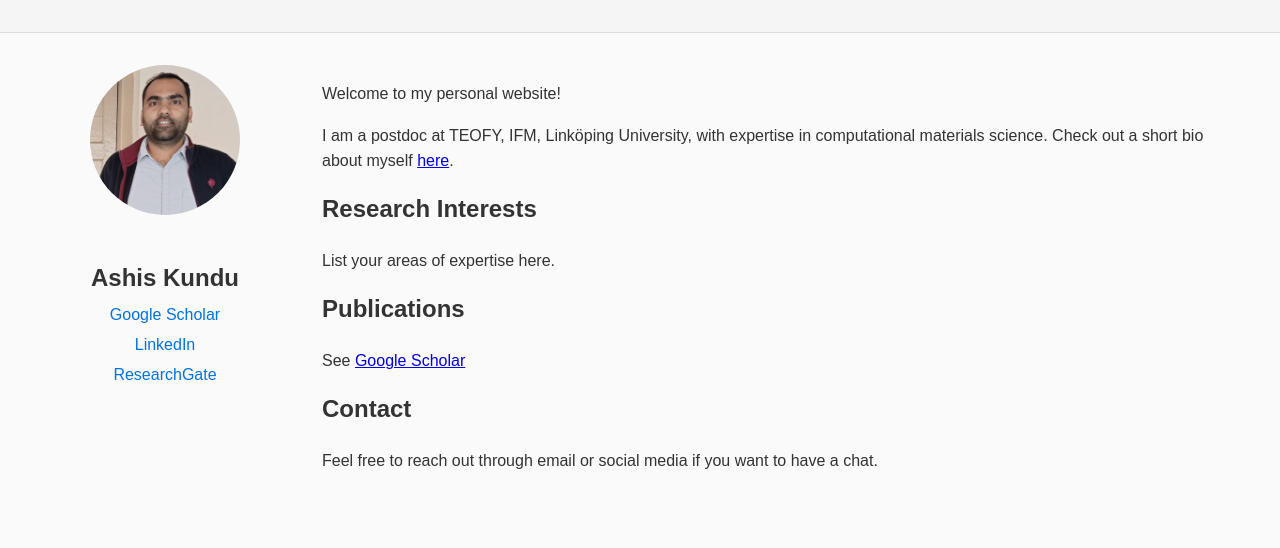
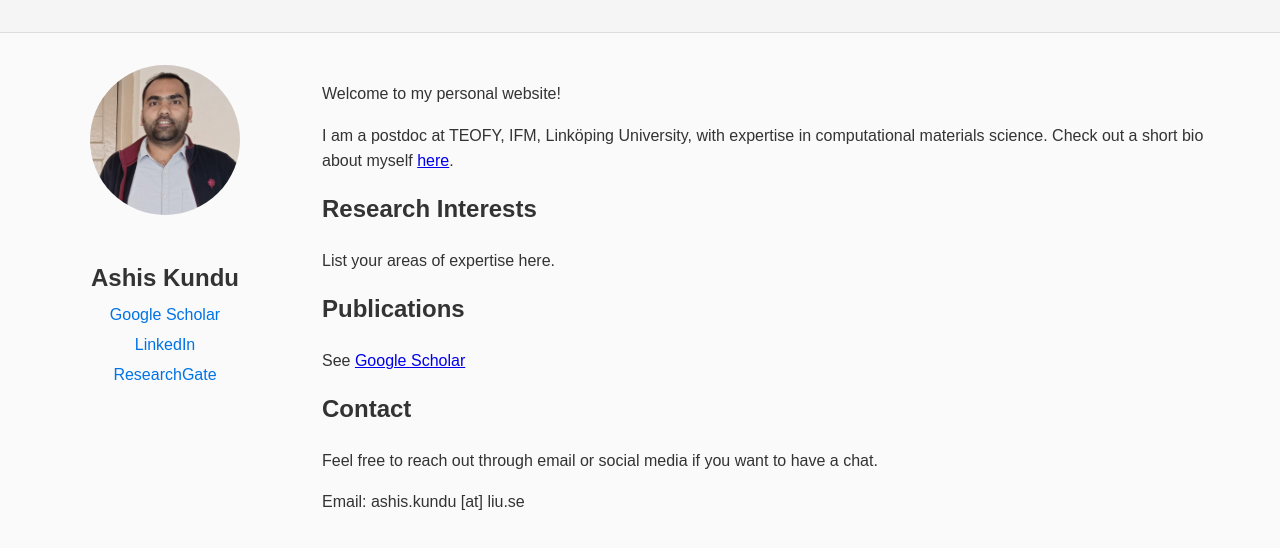
Before and after one commit to ashiskundu/ashiskundu.github.io, a plain HTML site: page index.html in a window 1280 px wide. Drawn offline with Linux system fonts and the light colour scheme.

Commit message:
Update index.html

```diff
--- a/index.html
+++ b/index.html
@@ -108,6 +108,7 @@
 
       <h2 id="contact">Contact</h2>
       <p>Feel free to reach out through email or social media if you want to have a chat.</p>
+      <p> Email: ashis.kundu [at] liu.se
     </main>
   </div>
 </body>
```
